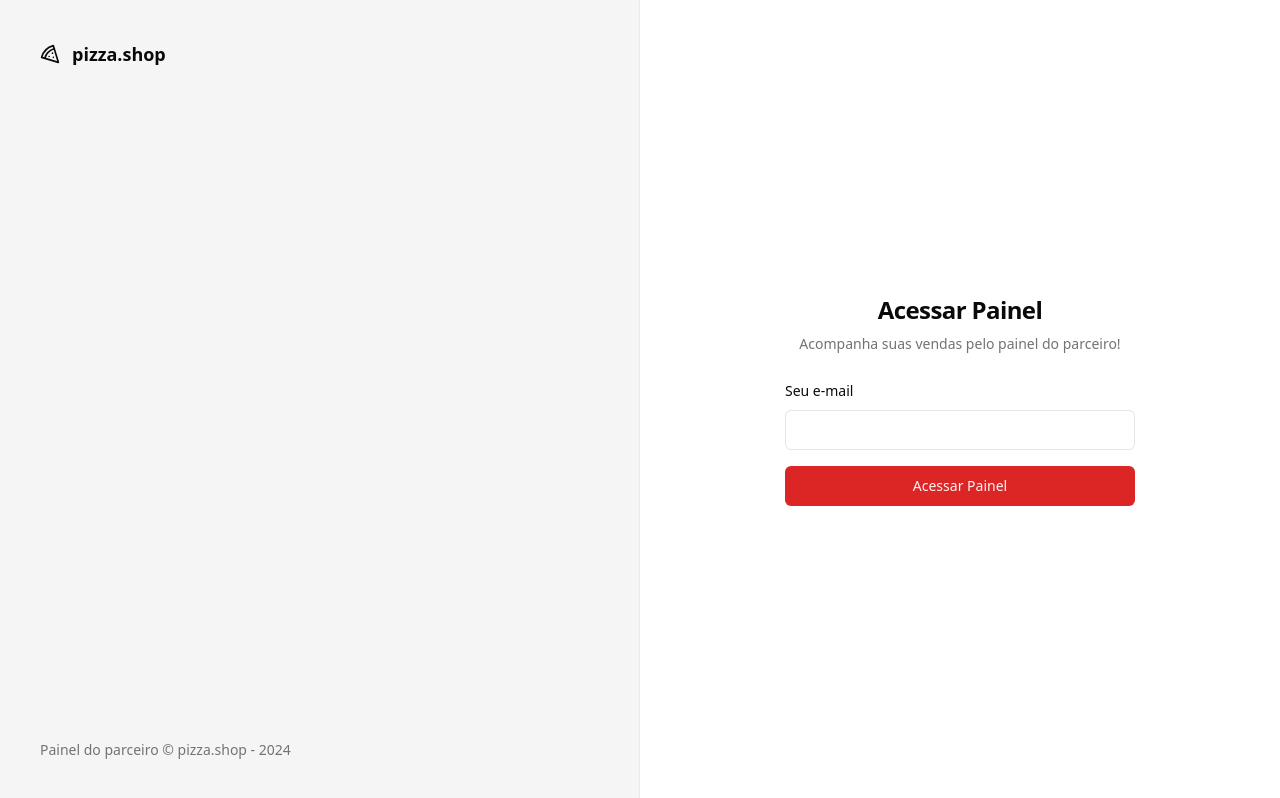
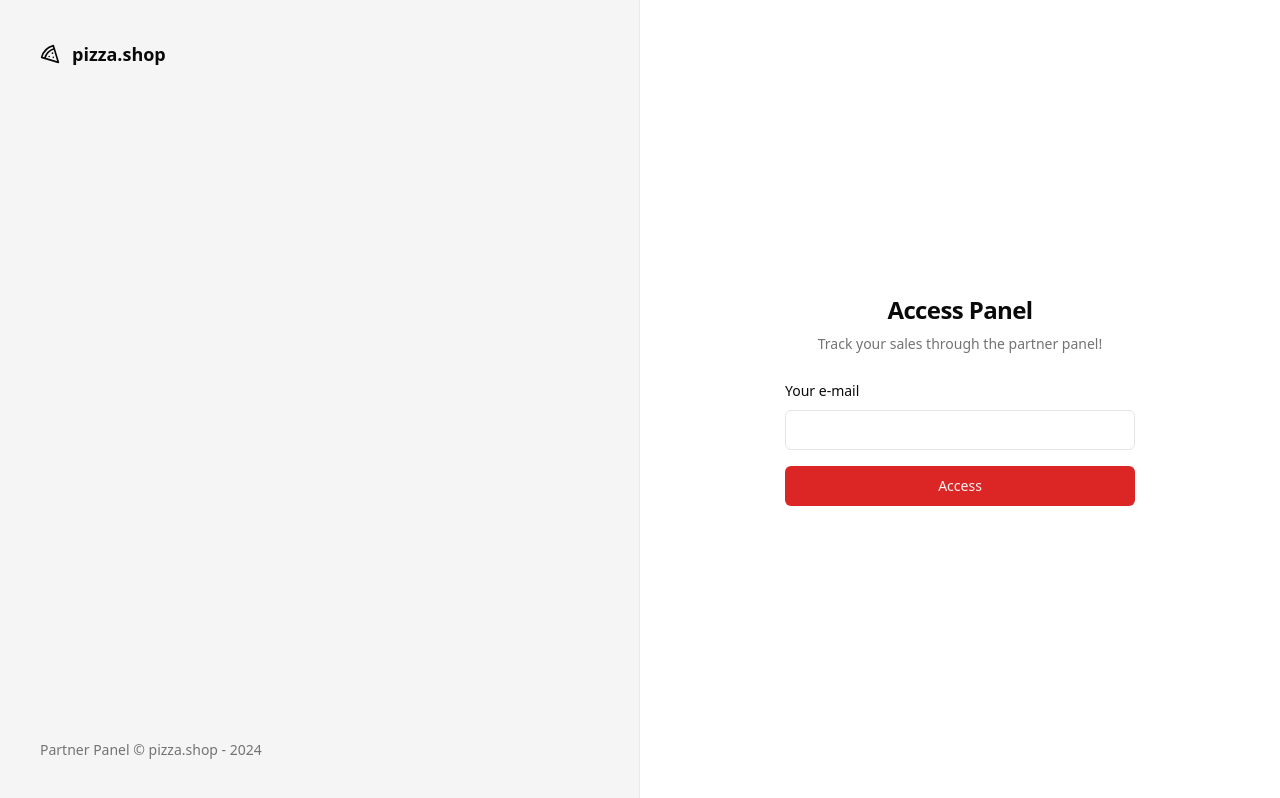
Before and after one commit to oLemos/pizzashop-web, a React (Vite) app: page /sign-in in a window 1280 px wide. Built offline with nearby package versions, Linux system fonts and the light colour scheme.

Commit message:
chore(Sonner): toasts lib

```diff
--- a/package.json
+++ b/package.json
@@ -22,6 +22,7 @@
     "react-helmet-async": "^2.0.5",
     "react-hook-form": "^7.51.4",
     "react-router-dom": "^6.23.0",
+    "sonner": "^1.4.41",
     "sort-by": "^1.2.0",
     "tailwind-merge": "^2.3.0",
     "tailwindcss-animate": "^1.0.7",
--- a/src/App.tsx
+++ b/src/App.tsx
@@ -2,6 +2,7 @@ import './global.css'
 
 import { Helmet, HelmetProvider } from 'react-helmet-async'
 import { RouterProvider } from 'react-router-dom'
+import { Toaster } from 'sonner'
 
 import { router } from './routes'
 
@@ -9,6 +10,7 @@ export function App() {
   return (
     <HelmetProvider>
       <Helmet titleTemplate="%s | pizza.shop" />
+      <Toaster richColors />
       <RouterProvider router={router} />
     </HelmetProvider>
   )
--- a/src/pages/_layouts/auth.tsx
+++ b/src/pages/_layouts/auth.tsx
@@ -11,7 +11,7 @@ export const AuthLayout = () => {
         </div>
 
         <footer className="text-sm">
-          Painel do parceiro &copy; pizza.shop - {new Date().getFullYear()}
+          Partner Panel &copy; pizza.shop - {new Date().getFullYear()}
         </footer>
       </div>
 
--- a/src/pages/auth/SignIn.tsx
+++ b/src/pages/auth/SignIn.tsx
@@ -1,5 +1,6 @@
 import { Helmet } from 'react-helmet-async'
 import { useForm } from 'react-hook-form'
+import { toast } from 'sonner'
 import { z } from 'zod'
 
 import { Button } from '@/components/ui/button'
@@ -22,7 +23,18 @@ export const SignIn = () => {
   async function handleSignIn(data: SignInForm) {
     console.log(data)
 
-    await new Promise((resolve) => setTimeout(resolve, 2000))
+    try {
+      await new Promise((resolve) => setTimeout(resolve, 2000))
+
+      toast.success('We sent an authentication link to your email.')
+    } catch (error) {
+      toast.error('Something went wrong! Please try again later.', {
+        action: {
+          label: 'Try Again',
+          onClick: () => handleSignIn(data),
+        },
+      })
+    }
   }
 
   return (
@@ -32,21 +44,21 @@ export const SignIn = () => {
         <div className="flex w-[350px] flex-col justify-center gap-6">
           <div className="flex flex-col gap-2 text-center">
             <h1 className="text-2xl font-semibold tracking-tight">
-              Acessar Painel
+              Access Panel
             </h1>
             <p className="text-sm text-muted-foreground">
-              Acompanha suas vendas pelo painel do parceiro!
+              Track your sales through the partner panel!
             </p>
           </div>
 
           <form onSubmit={handleSubmit(handleSignIn)} className="space-y-4">
             <div className="space-y-2">
-              <Label>Seu e-mail</Label>
+              <Label>Your e-mail</Label>
               <Input id="email" type="email" {...register('email')} />
             </div>
 
             <Button className="w-full" type="submit" disabled={isSubmitting}>
-              Acessar Painel
+              Access
             </Button>
           </form>
         </div>
```
